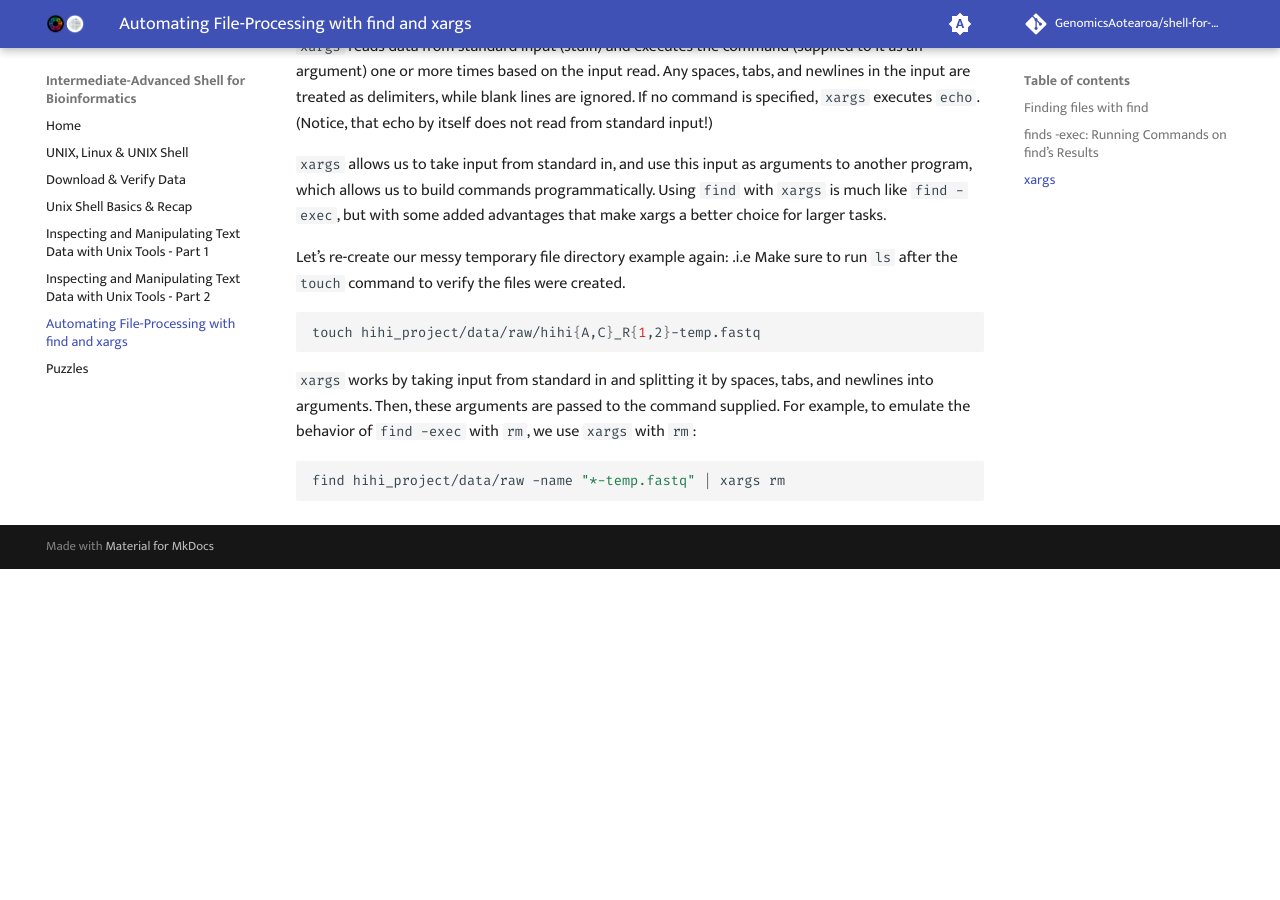
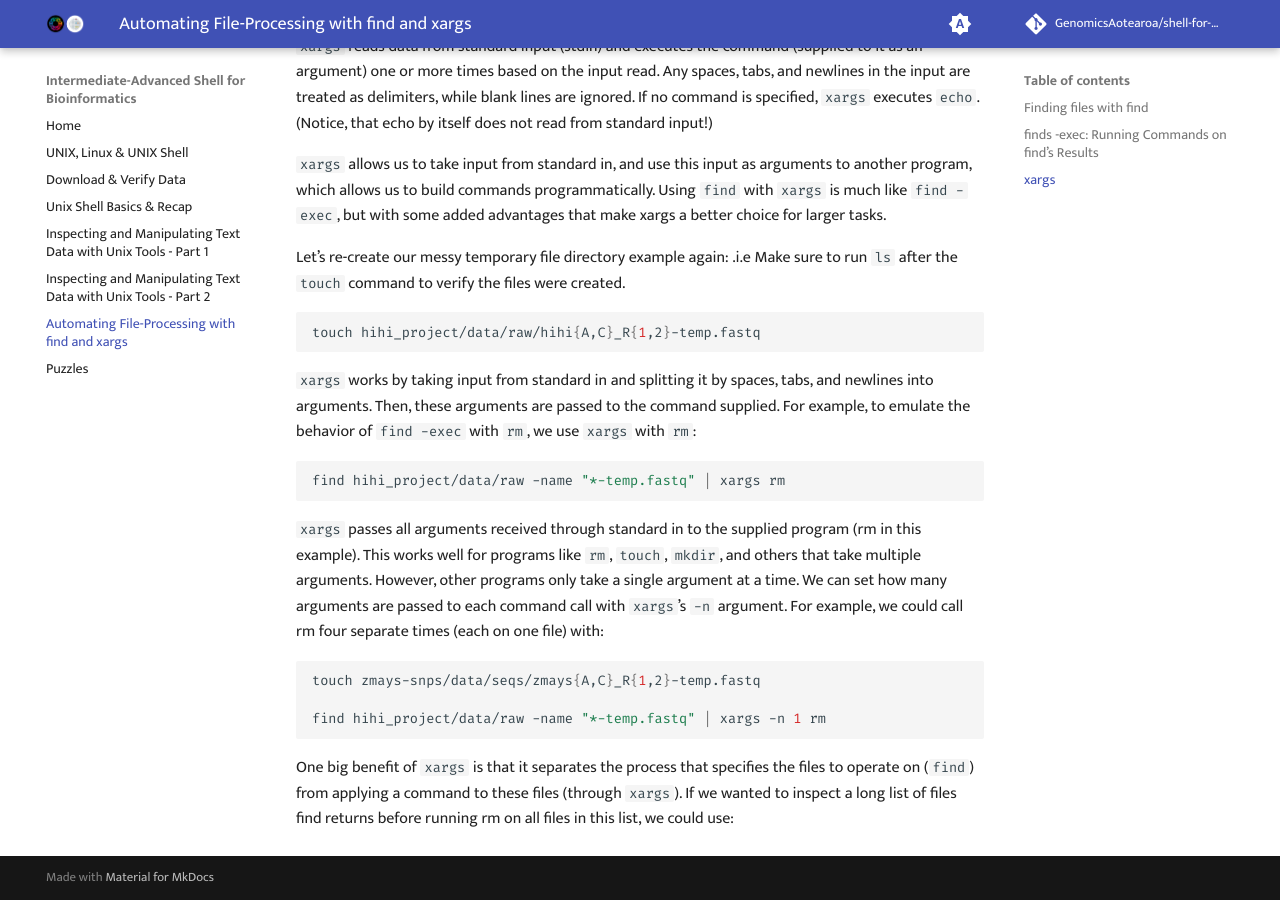
Before and after one commit to GenomicsAotearoa/shell-for-bioinformatics, an MkDocs documentation site: the page built from docs/6_automate_fileprocessing_find_xargs.md, in a window 1280 px wide and 900 px high, scrolled down 2308 px. Built offline with MkDocs 1.6.1 and Material for MkDocs 9.7.7, drawn with Linux system fonts in a browser that asks for light colours; comment, search, counter and statistics services are not loaded; before the commit the page ends 2877 px from its top, so only the background shows below that.

Commit message:
xargs example

````diff
--- a/docs/6_automate_fileprocessing_find_xargs.md
+++ b/docs/6_automate_fileprocessing_find_xargs.md
@@ -146,3 +146,12 @@ touch hihi_project/data/raw/hihi{A,C}_R{1,2}-temp.fastq
 ```bash
 find hihi_project/data/raw -name "*-temp.fastq" | xargs rm
 ```
+`xargs` passes all arguments received through standard in to the supplied program (rm in this example). This works well for programs like `rm`, `touch`, `mkdir`, and others that take multiple arguments. However, other programs only take a single argument at a time. We can set how many arguments are passed to each command call with `xargs`’s `-n` argument. For example, we could call rm four separate times (each on one file) with:
+
+```bash
+touch zmays-snps/data/seqs/zmays{A,C}_R{1,2}-temp.fastq
+
+find hihi_project/data/raw -name "*-temp.fastq" | xargs -n 1 rm
+```
+
+One big benefit of `xargs` is that it separates the process that specifies the files to operate on (`find`) from applying a command to these files (through `xargs`). If we wanted to inspect a long list of files find returns before running rm on all files in this list, we could use:
````
